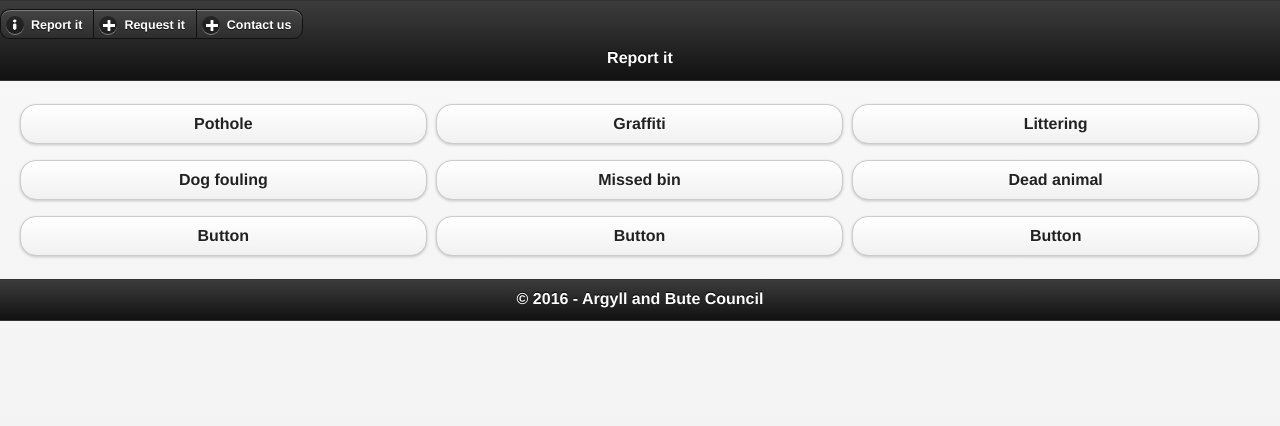
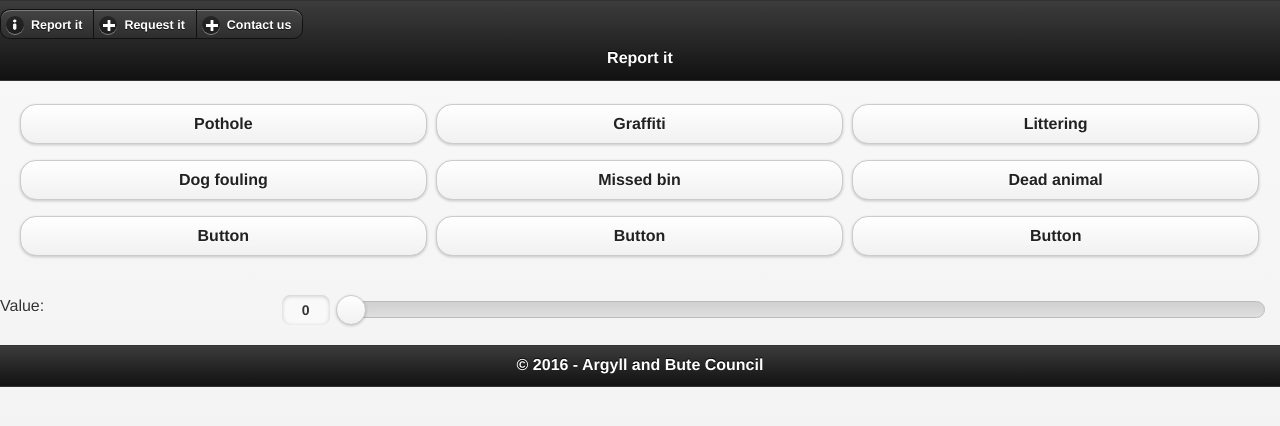
Before and after one commit to macbraynel/abcapp, a plain HTML site: page request.html in a window 1280 px wide. Drawn offline with Linux system fonts and the light colour scheme.

Commit message:
Added files via upload

```diff
--- a/request.html
+++ b/request.html
@@ -15,7 +15,7 @@
 <div data-role="page" id="Home">
   <div data-role="header">
     <div data-role="controlgroup" data-type="horizontal">
-<a href="index.html" data-role="button" data-icon="info" data-iconpos="left">Report it</a>
+<a href="abc.html" data-role="button" data-icon="info" data-iconpos="left">Report it</a>
     	<a href="request.html" data-role="button" data-icon="action" data-iconpos="left">Request it</a>
     	<a href="contact.html" data-role="button" data-icon="comment" data-iconpos="left">Contact us</a>
     </div>
@@ -35,6 +35,10 @@
       <div class="ui-block-c"><a href="#" data-role="button">Button</a></div>
     </div>
   </div>
+  <div data-role="fieldcontain">
+    <label for="slider">Value:</label>
+    <input type="range" name="slider" id="slider" value="0" min="0" max="100" />
+  </div>
   <div data-role="footer">
     <h4>&copy; 2016 - Argyll and Bute Council</h4>
   </div>
```
